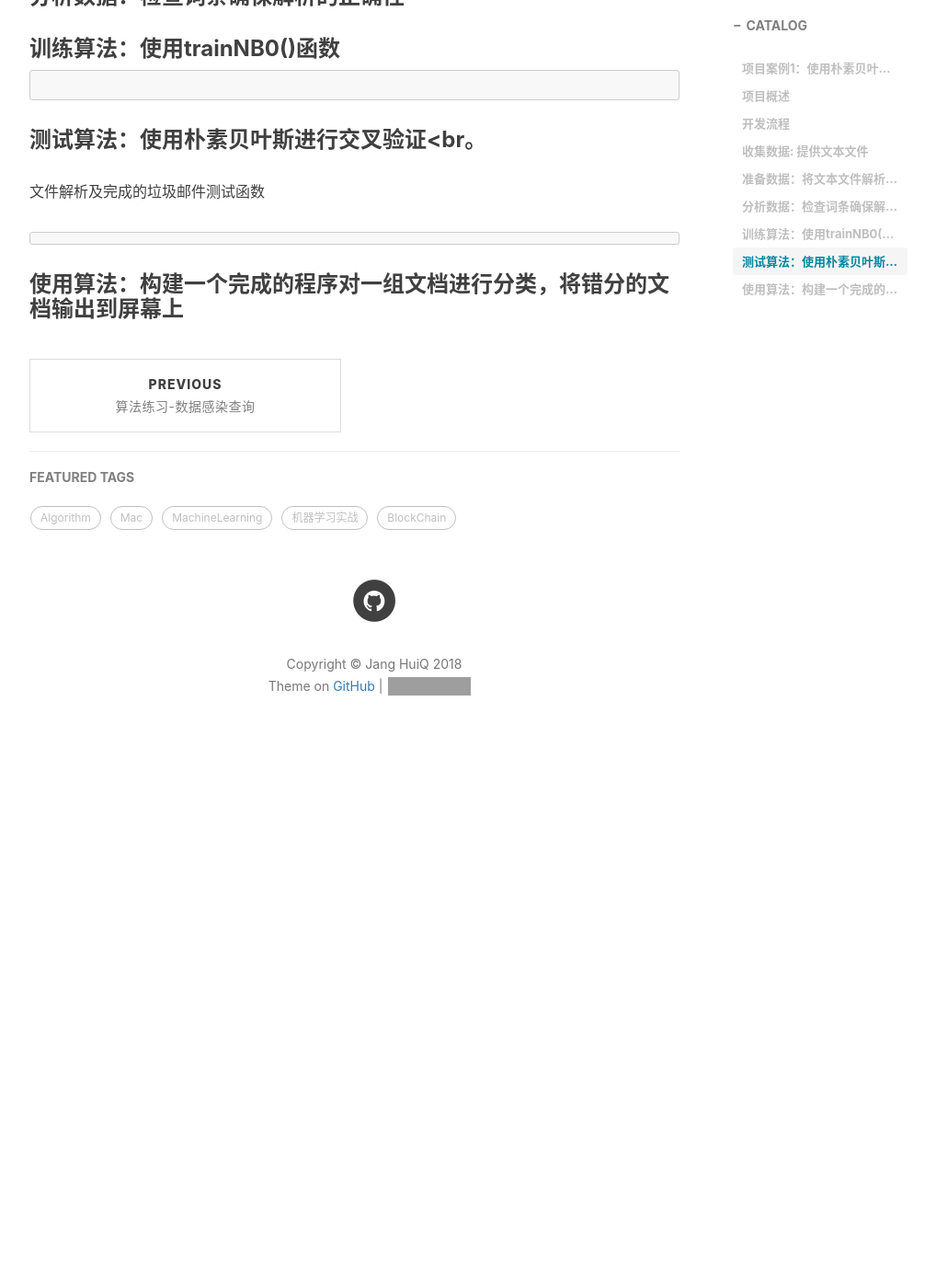
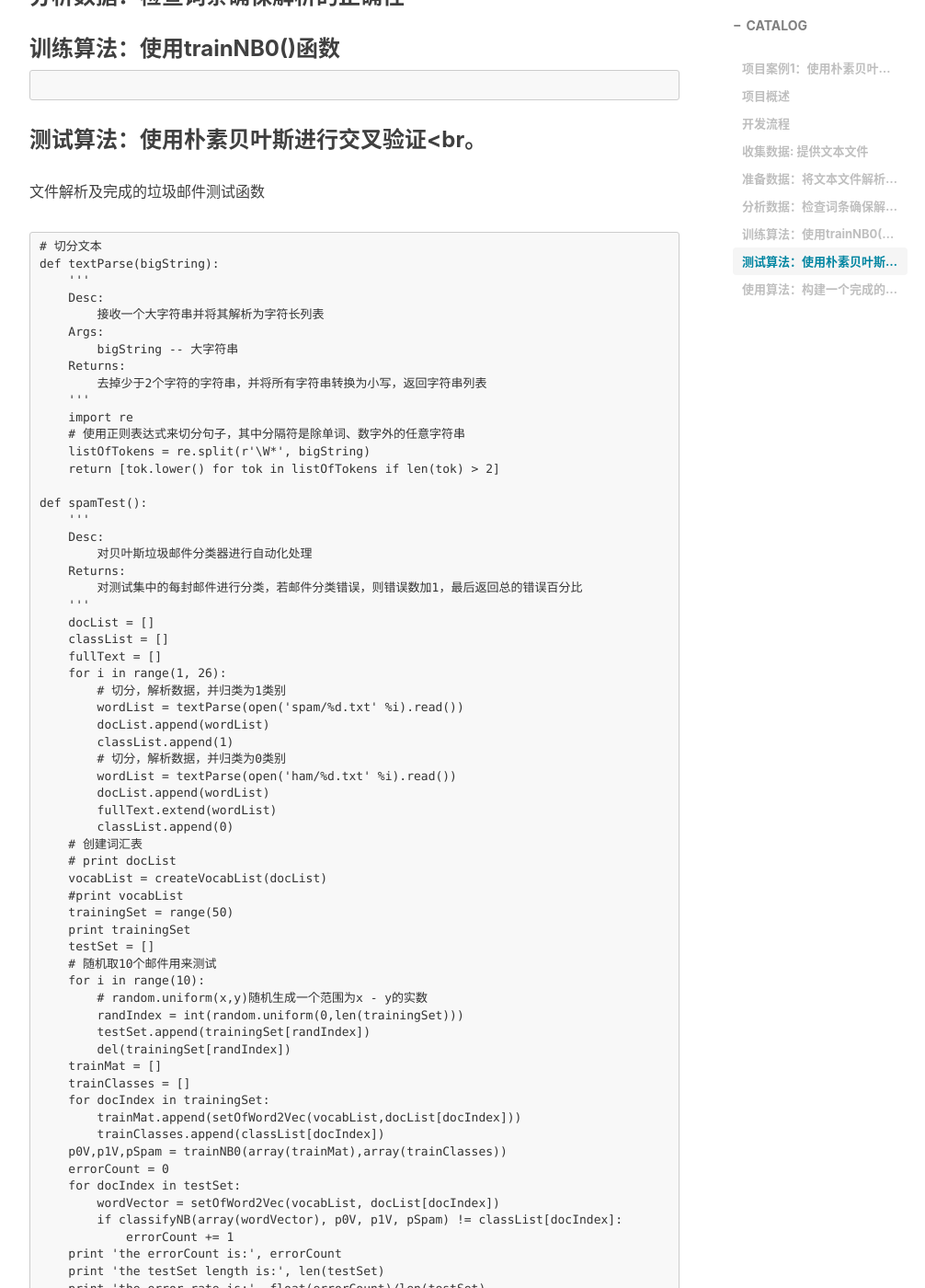
Before and after one commit to jangzc/jangzc.github.io, a Jekyll site: the page built from _posts/2018-08-27-朴素贝叶斯03.md, in a window 1280 px wide and 1400 px high, scrolled down 1623 px. Shown: the whole window at 92% size, without its empty margins (233-1239 px from the left). Built offline with Jekyll 4.4.1, drawn with Linux system fonts in a browser that asks for light colours; nearby versions of some CDN libraries; comment, search, counter and statistics services are not loaded; before the commit the page ends 2473 px from its top, so only the background shows below that; grey boxes are pictures that could not be loaded.

Commit message:
Update 2018-08-27-朴素贝叶斯03.md

````diff
--- a/_posts/2018-08-27-朴素贝叶斯03.md
+++ b/_posts/2018-08-27-朴素贝叶斯03.md
@@ -61,6 +61,68 @@ Eugene
 ### 测试算法：使用朴素贝叶斯进行交叉验证<br。
 文件解析及完成的垃圾邮件测试函数<br>
 ```
+# 切分文本
+def textParse(bigString):
+    '''
+    Desc:
+        接收一个大字符串并将其解析为字符长列表
+    Args:
+        bigString -- 大字符串
+    Returns:
+        去掉少于2个字符的字符串，并将所有字符串转换为小写，返回字符串列表
+    '''
+    import re
+    # 使用正则表达式来切分句子，其中分隔符是除单词、数字外的任意字符串
+    listOfTokens = re.split(r'\W*', bigString)
+    return [tok.lower() for tok in listOfTokens if len(tok) > 2]
+
+def spamTest():
+    '''
+    Desc:
+        对贝叶斯垃圾邮件分类器进行自动化处理
+    Returns:
+        对测试集中的每封邮件进行分类，若邮件分类错误，则错误数加1，最后返回总的错误百分比
+    '''
+    docList = []
+    classList = []
+    fullText = []
+    for i in range(1, 26):
+        # 切分，解析数据，并归类为1类别
+        wordList = textParse(open('spam/%d.txt' %i).read())
+        docList.append(wordList)
+        classList.append(1)
+        # 切分，解析数据，并归类为0类别
+        wordList = textParse(open('ham/%d.txt' %i).read())
+        docList.append(wordList)
+        fullText.extend(wordList)
+        classList.append(0)
+    # 创建词汇表
+    # print docList
+    vocabList = createVocabList(docList)
+    #print vocabList
+    trainingSet = range(50)
+    print trainingSet
+    testSet = []
+    # 随机取10个邮件用来测试
+    for i in range(10):
+        # random.uniform(x,y)随机生成一个范围为x - y的实数
+        randIndex = int(random.uniform(0,len(trainingSet)))
+        testSet.append(trainingSet[randIndex])
+        del(trainingSet[randIndex])
+    trainMat = []
+    trainClasses = []
+    for docIndex in trainingSet:
+        trainMat.append(setOfWord2Vec(vocabList,docList[docIndex]))
+        trainClasses.append(classList[docIndex])
+    p0V,p1V,pSpam = trainNB0(array(trainMat),array(trainClasses))
+    errorCount = 0
+    for docIndex in testSet:
+        wordVector = setOfWord2Vec(vocabList, docList[docIndex])
+        if classifyNB(array(wordVector), p0V, p1V, pSpam) != classList[docIndex]:
+            errorCount += 1
+    print 'the errorCount is:', errorCount
+    print 'the testSet length is:', len(testSet)
+    print 'the error rate is:', float(errorCount)/len(testSet)
 ```
 
 ### 使用算法：构建一个完成的程序对一组文档进行分类，将错分的文档输出到屏幕上
````
